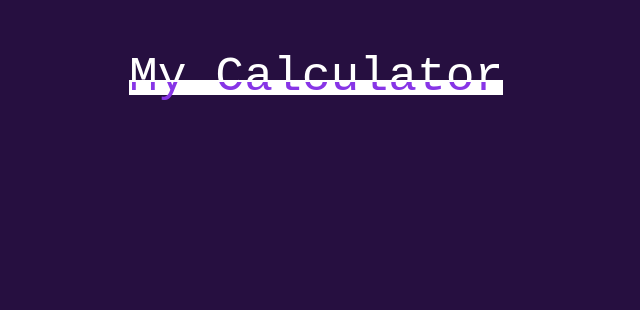
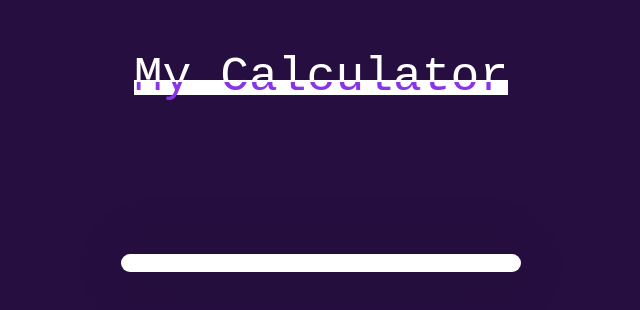
Before and after one commit to galAntonis/CalculatorReact, a React (Create React App) app: page / in a window 1280 px wide. Shown: the top 310 px of the page, without its empty margins (319-959 px from the left). Built offline with nearby package versions, Linux system fonts and the light colour scheme.

Commit message:
Added calculator class

```diff
--- a/src/index.css
+++ b/src/index.css
@@ -21,6 +21,7 @@ body {
 
 .App {
 	display: flex;
+	flex-direction: column;
 	height: 100%;
 	align-items: center;
 	justify-content: center;
@@ -70,3 +71,16 @@ body {
   span:hover:before {
 	transform: translateY(14px)
   }
+
+  .calculator{
+	display: flex;
+	margin-top: 150px;
+	width: 100%;
+	max-width: 400px;
+	background-color: #fff;
+	border-radius: 16px;
+	overflow: hidden;
+	box-shadow: 0px 2px 64px rgba(0,0,0,0.2);
+	align-items: center;
+	justify-content: center;
+  }
```
